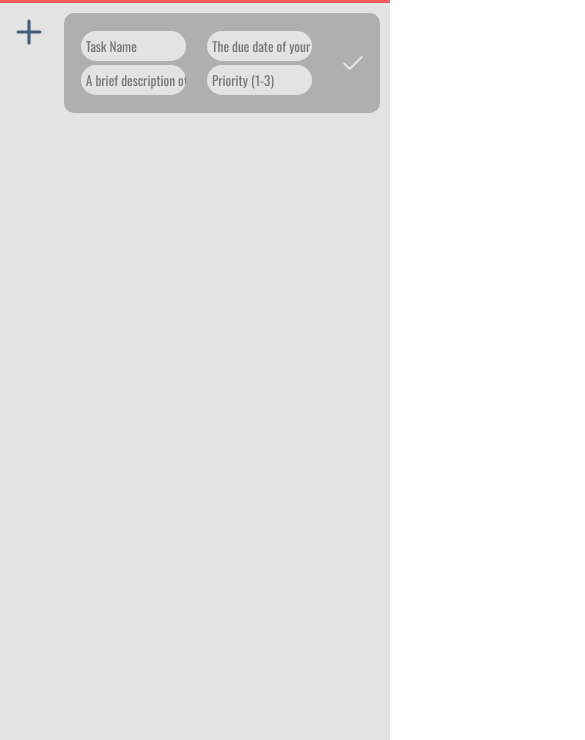
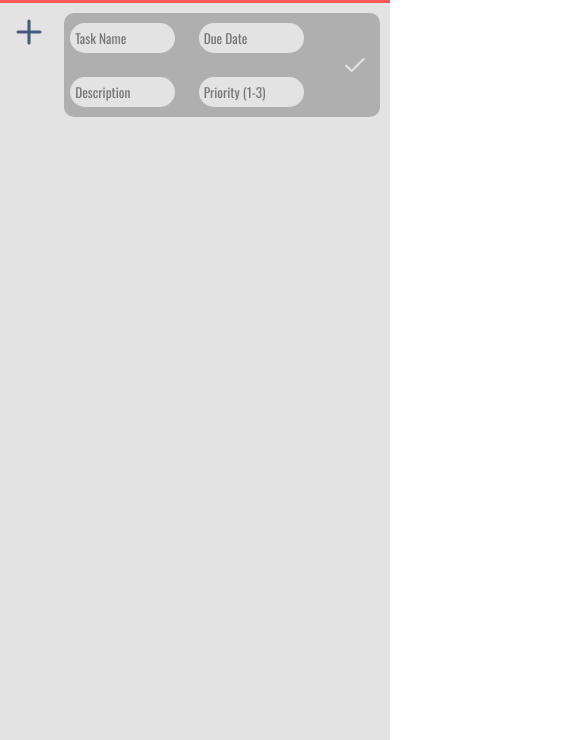
Before and after one commit to lucas-amberg/to-do-list, a website: page dist/index.html in a window 390 px wide. Shown: the part 57-797 px from the top of the page, 585 px wide, since content can reach past the window. Drawn offline with nearby package versions, Linux system fonts and the light colour scheme.

Commit message:
Create reactive layouts

```diff
--- a/src/new-item-button.js
+++ b/src/new-item-button.js
@@ -11,11 +11,11 @@ function createItemInput() {
     newName.setAttribute("maxlength", 20);
     const newDescription = document.createElement("input");
     newDescription.setAttribute("name", "description");
-    newDescription.setAttribute("placeholder", "A brief description of your task");
-    newName.setAttribute("maxlength", 50);
+    newDescription.setAttribute("placeholder", "Description");
+    newDescription.setAttribute("maxlength", 50);
     const newDueDate = document.createElement("input");
     newDueDate.setAttribute("name", "due-date");
-    newDueDate.setAttribute("placeholder", "The due date of your task");
+    newDueDate.setAttribute("placeholder", "Due Date");
     const newPriority = document.createElement("input");
     newPriority.setAttribute("name", "priority");
     newPriority.setAttribute("placeholder", "Priority (1-3)");
--- a/src/styles/style.css
+++ b/src/styles/style.css
@@ -7,7 +7,7 @@
     --white-color: #e3e3e3;
     --item-color: #afafaf;
     height: 100vh;
-    width: 100vh;
+    width: 100vw;
     overflow: hidden;
 }
 
@@ -27,14 +27,14 @@
 
 .main-body-container {
     width: 100vw;
-    height: auto;
+    height: 100vh;
     flex: 1;
     display: flex;
 }
 
 .side-bar {
     display: grid;
-    height: 100%;
+    height: 97%;
     grid-template-rows: 60px 1fr;
     position: relative;
     background-color: var(--gray-color);
@@ -137,12 +137,15 @@
     display: grid;
     grid-template-columns: 54px auto;
     grid-template-rows: auto;
+    overflow: auto;
+    padding-bottom: 25px;
 }
 
 .heading {
     font-family: "Oswald", sans-serif;
     color: var(--white-color);
     font-size: 2rem;
+    overflow: hidden;
 }
 
 .new-item-button {
@@ -223,7 +226,9 @@
   display: grid;
   grid-template-columns: 1fr;
   grid-template-rows: repeat(auto-fit, 50px);
-  gap: 20px
+  gap: 20px;
+  height: auto;
+  overflow: auto;
 }
 
 .items-container div {
@@ -232,6 +237,7 @@
   display: flex;
   padding: 2px;
   align-items: center;
+  height: 50px;
   justify-content: flex-start;
   gap: 4%;
   padding-left: 12px;
@@ -361,6 +367,9 @@
   display: flex;
   align-items: center;
   justify-content: flex-end;
+  position: fixed;
+  bottom: 0px;
+  overflow: hidden;
 }
 
 .footer a {
@@ -438,11 +447,37 @@
     .content {
       max-width: 100%;
       overflow-x: hidden;
+      overflow-y: auto;
     }
     .new-item-creator {
-      flex-wrap: wrap;
-      flex-direction: column;
+      display: grid !important;
+      grid-template-rows: 50px 50px;
+      grid-template-columns: 40% 40% 20%;
+      align-items: center;
+      justify-items: center;
+      align-content: center;
       justify-content: center !important;
+    }
+    .new-item-creator input[name="name"],
+    .new-item-creator input[name="description"] {
+      grid-column: 1 / 2;
+    }
+    .new-item-creator input[name="due-date"],
+    .new-item-creator input[name="priority"] {
+      grid-column: 2 / 3;
+    }
+    .new-item-creator input[name="name"],
+    .new-item-creator input[name="due-date"] {
+      grid-row: 1  / 2;
+    }
+    .new-item-creator input[name="description"],
+    .new-item-creator input[name="priority"] {
+      grid-row: 2  / 3;
+    }
+    .new-item-creator button {
+      grid-row: 1 / 3;
+      grid-column: 3 / 4;
+      margin-right: 10px;
     }
     .new-item-creator input {
       width: 100px;
@@ -452,5 +487,21 @@
     }
     .items-container {
       grid-template-rows: repeat(auto-fit, 100px);
+      overflow: scroll;
+      height: auto;
+    }
+    .items-container div{
+      height: 100px;
     }
   }
+
+  /* Tablet */
+
+  @media (min-width: 480px) and (max-width:991px) {
+    .side-bar-shown {
+      width: 40%;
+    }
+    .right-side {
+      width: 60%;
+    }
+  }
```
Also changed, not shown: README.md, dist/index.html, dist/main.js.
